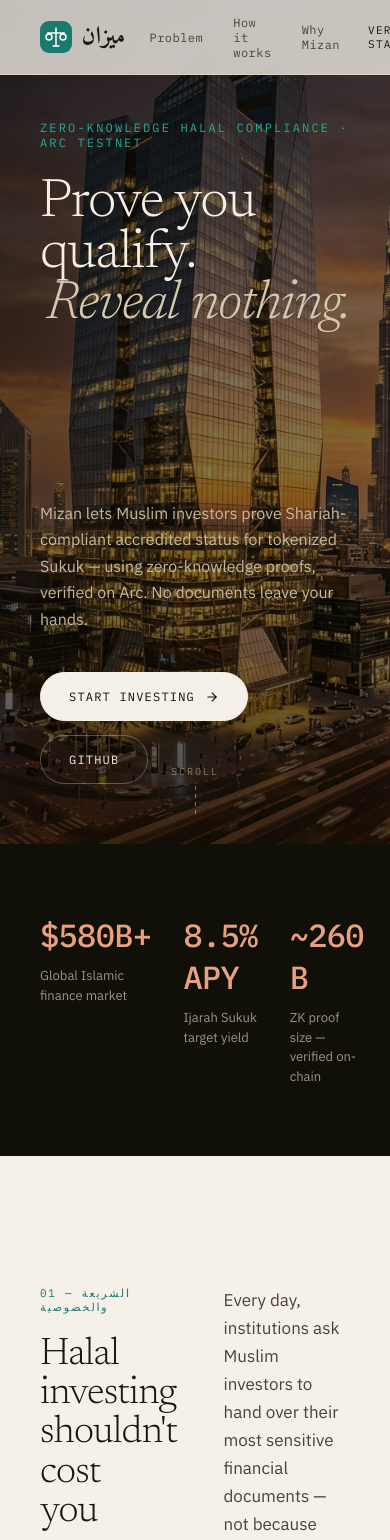
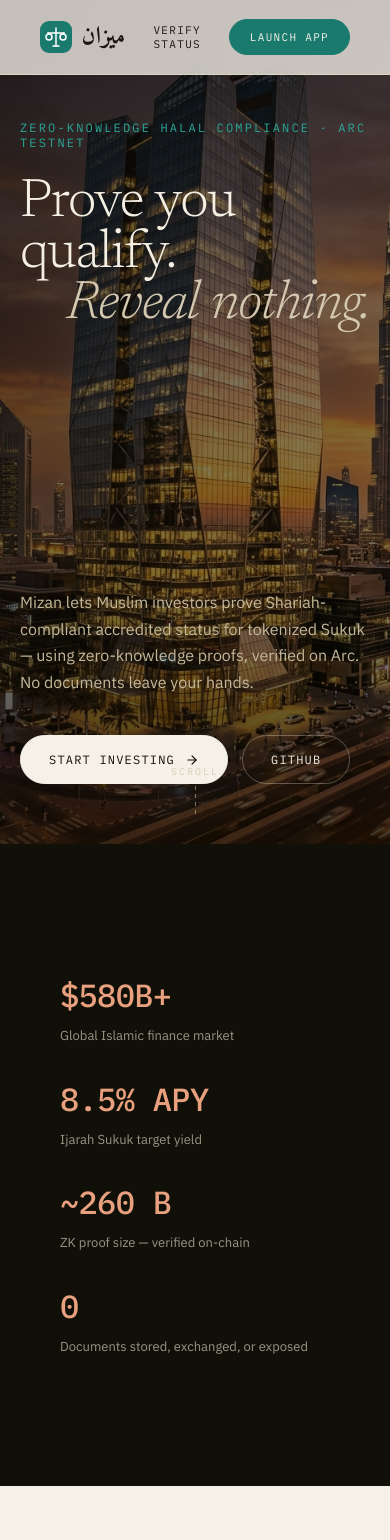
Before and after one commit to Olalolo22/Mizan, a Next.js app in the folder frontend/: page / in a window 390 px wide. Shown: the top 1540 px of the page. Built offline with nearby package versions, Linux system fonts and the light colour scheme.

Commit message:
style: add mobile responsive grid classes for landing and dashboard pages

```diff
--- a/frontend/src/app/dashboard/page.tsx
+++ b/frontend/src/app/dashboard/page.tsx
@@ -123,7 +123,7 @@
       </div>
 
       {/* Top cards */}
-      <div style={{ display: "grid", gridTemplateColumns: "1fr 1fr", gap: "1.5rem", marginBottom: "2rem" }}>
+      <div className="dashboard-grid" style={{ display: "grid", gridTemplateColumns: "1fr 1fr", gap: "1.5rem", marginBottom: "2rem" }}>
 
         {/* Holdings */}
         <div className="glass-panel" style={{ padding: "2rem 2.25rem", position: "relative", overflow: "hidden" }}>
--- a/frontend/src/app/globals.css
+++ b/frontend/src/app/globals.css
@@ -471,3 +471,69 @@
   background: linear-gradient(90deg, var(--emerald), #06b6d4);
   box-shadow: 0 0 8px var(--emerald-glow);
 }
+
+/* ── RESPONSIVE UTILITIES ── */
+.responsive-grid {
+  display: grid;
+}
+
+@media (max-width: 900px) {
+  .responsive-grid.grid-4,
+  .responsive-grid.grid-3,
+  .responsive-grid.grid-2,
+  .responsive-grid.grid-footer,
+  .responsive-grid.grid-hero-stats {
+    grid-template-columns: 1fr !important;
+  }
+
+  .responsive-grid.grid-steps {
+    grid-template-columns: 1fr !important;
+    gap: 12px !important;
+  }
+
+  .responsive-grid.grid-steps .step-icon-col {
+    display: none;
+  }
+
+  .nav-menu {
+    display: none !important;
+  }
+
+  .hero-headline {
+    font-size: clamp(2.5rem, 12vw, 4rem) !important;
+  }
+
+  .hero-headline-sub {
+    font-size: clamp(2rem, 10vw, 3rem) !important;
+  }
+
+  section {
+    padding-left: 20px !important;
+    padding-right: 20px !important;
+    padding-top: 60px !important;
+    padding-bottom: 60px !important;
+  }
+
+  header {
+    padding-left: 20px !important;
+    padding-right: 20px !important;
+  }
+
+  .steps-row {
+    flex-direction: column;
+    align-items: flex-start;
+    gap: 1rem;
+  }
+
+  .step-connector {
+    display: none;
+  }
+
+  .dashboard-grid {
+    grid-template-columns: 1fr !important;
+  }
+
+  .navbar-inner {
+    padding: 1rem 20px !important;
+  }
+}
--- a/frontend/src/app/page.tsx
+++ b/frontend/src/app/page.tsx
@@ -70,7 +70,7 @@
       }}>
         <div style={{ maxWidth: 1300, margin: "0 auto", padding: "14px 40px", display: "flex", alignItems: "center", justifyContent: "space-between", gap: 24 }}>
           <MizanLogo light />
-          <div style={{ display: "flex", alignItems: "center", gap: 30, fontFamily: mono, fontSize: "12px", letterSpacing: "0.04em" }}>
+          <div className="nav-menu" style={{ display: "flex", alignItems: "center", gap: 30, fontFamily: mono, fontSize: "12px", letterSpacing: "0.04em" }}>
             <a href="#problem"  style={{ color: C.inkMid, textDecoration: "none" }}>Problem</a>
             <a href="#how"      style={{ color: C.inkMid, textDecoration: "none" }}>How it works</a>
             <a href="#why"      style={{ color: C.inkMid, textDecoration: "none" }}>Why Mizan</a>
@@ -160,7 +160,7 @@
 
       {/* ── STATS BAND (dark) ─────────────────────────────────────────────── */}
       <section style={{ background: C.dark, color: "#F3F1EA" }}>
-        <div style={{ maxWidth: 1300, margin: "0 auto", padding: "70px 40px", display: "grid", gridTemplateColumns: "repeat(4,1fr)", gap: 32 }}>
+        <div className="responsive-grid grid-hero-stats" style={{ maxWidth: 1300, margin: "0 auto", padding: "70px 40px", gridTemplateColumns: "repeat(4,1fr)", gap: 32 }}>
           {[
             { val: "$580B+", label: "Global Islamic finance market" },
             { val: "8.5% APY", label: "Ijarah Sukuk target yield" },
@@ -177,7 +177,7 @@
 
       {/* ── PROBLEM ──────────────────────────────────────────────────────── */}
       <section id="problem" style={{ maxWidth: 1300, margin: "0 auto", padding: "130px 40px" }}>
-        <div style={{ display: "grid", gridTemplateColumns: "minmax(0,0.9fr) minmax(0,1.1fr)", gap: 80, alignItems: "start" }}>
+        <div className="responsive-grid grid-2" style={{ gridTemplateColumns: "minmax(0,0.9fr) minmax(0,1.1fr)", gap: 80, alignItems: "start" }}>
           <div style={{ position: "sticky", top: 110 }}>
             <SectionLabel num="01" text="الشريعة والخصوصية" />
             <h2 style={{ margin: 0, fontFamily: serif, fontWeight: 300, fontSize: "clamp(2.4rem,4.4vw,4rem)", lineHeight: 1.02, letterSpacing: "-0.02em" }}>
@@ -209,7 +209,7 @@
               Not a checkbox wrapped in cryptography.
             </h2>
           </div>
-          <div style={{ display: "grid", gridTemplateColumns: "1fr 1fr", gap: 24 }}>
+          <div className="responsive-grid grid-2" style={{ gridTemplateColumns: "1fr 1fr", gap: 24 }}>
             {/* Left — old way */}
             <div style={{ background: "#F0EBE0", border: `1px solid ${C.creamDark}`, borderRadius: 4, padding: 40, display: "flex", flexDirection: "column", gap: 18 }}>
               <div style={{ fontFamily: mono, fontSize: "11px", letterSpacing: "0.12em", textTransform: "uppercase", color: "#9A937F" }}>Most compliance</div>
@@ -262,8 +262,8 @@
             body: "The proof is submitted to the HalalGate verifier contract on Arc Testnet. The contract checks the BN254 pairing on-chain, records the nullifier, and authorises the wallet to hold DCTS fractional Sukuk tokens — opening the Ijarah yield pool.",
           },
         ].map((s) => (
-          <div key={s.num} style={{ display: "grid", gridTemplateColumns: "80px 200px 1fr", gap: 32, alignItems: "start", padding: "34px 0", borderTop: `1px solid ${C.border}` }}>
-            <div style={{ fontFamily: mono, fontSize: 13, color: C.teal, letterSpacing: "0.08em" }}>{s.num}</div>
+          <div key={s.num} className="responsive-grid grid-steps" style={{ gridTemplateColumns: "80px 200px 1fr", gap: 32, alignItems: "start", padding: "34px 0", borderTop: `1px solid ${C.border}` }}>
+            <div className="step-icon-col" style={{ fontFamily: mono, fontSize: 13, color: C.teal, letterSpacing: "0.08em" }}>{s.num}</div>
             <div style={{ fontFamily: serif, fontSize: "1.7rem", fontWeight: 400, lineHeight: 1.1, letterSpacing: "-0.01em", display: "flex", alignItems: "flex-start", gap: "0.6rem", flexDirection: "column" }}>
               <span style={{ color: C.teal, marginBottom: "0.25rem", display: "flex" }}>{s.icon}</span>
               {s.title}
@@ -288,7 +288,7 @@
               Compliance that keeps the secret.
             </h2>
           </div>
-          <div style={{ display: "grid", gridTemplateColumns: "repeat(4,1fr)", gap: "1px", background: C.creamDark, border: `1px solid ${C.creamDark}`, borderRadius: 4, overflow: "hidden" }}>
+          <div className="responsive-grid grid-4" style={{ gridTemplateColumns: "repeat(4,1fr)", gap: "1px", background: C.creamDark, border: `1px solid ${C.creamDark}`, borderRadius: 4, overflow: "hidden" }}>
             {[
               { icon: <LockIcon size={18} />, num: "→ 01", title: "No sensitive documents stored", body: "The document never leaves your device. There is no honeypot database to breach, subpoena, or leak." },
               { icon: <ShieldCheckIcon size={18} />, num: "→ 02", title: "Privacy by default", body: "Zero-knowledge from the ground up. The chain learns only one bit: this wallet qualifies. Nothing about who, how much, or from where." },
@@ -315,7 +315,7 @@
           </h2>
         </div>
 
-        <div style={{ display: "grid", gridTemplateColumns: "1fr 1fr", gap: 0, border: `1px solid ${C.border}`, borderRadius: 4, overflow: "hidden" }}>
+        <div className="responsive-grid grid-2" style={{ gridTemplateColumns: "1fr 1fr", gap: 0, border: `1px solid ${C.border}`, borderRadius: 4, overflow: "hidden" }}>
           {/* Info */}
           <div style={{ padding: "3rem 3.5rem", background: C.cream }}>
             <div style={{ display: "flex", gap: "0.5rem", marginBottom: "1.5rem", flexWrap: "wrap" }}>
@@ -327,7 +327,7 @@
             </p>
 
             {/* Stats grid */}
-            <div style={{ display: "grid", gridTemplateColumns: "1fr 1fr", gap: "1px", background: C.border, border: `1px solid ${C.border}`, marginBottom: "2rem" }}>
+            <div className="responsive-grid grid-2" style={{ gridTemplateColumns: "1fr 1fr", gap: "1px", background: C.border, border: `1px solid ${C.border}`, marginBottom: "2rem" }}>
               {[
                 { label: "Target Yield", val: "8.5% APY", accent: true },
                 { label: "Asset Value",  val: "$120,000,000" },
@@ -390,7 +390,7 @@
           </div>
 
           {/* Trust cards */}
-          <div style={{ display: "grid", gridTemplateColumns: "repeat(3,1fr)", gap: "1px", background: C.darkAlt, border: `1px solid ${C.darkAlt}`, borderRadius: 4, marginTop: 80, overflow: "hidden" }}>
+          <div className="responsive-grid grid-3" style={{ gridTemplateColumns: "repeat(3,1fr)", gap: "1px", background: C.darkAlt, border: `1px solid ${C.darkAlt}`, borderRadius: 4, marginTop: 80, overflow: "hidden" }}>
             {[
               { tag: "Trust anchor", title: "DigiCert Trusted Root G4", body: "The same class of root certificate a browser uses to validate HTTPS — the chain DocuSign signs with. No custom trust assumptions." },
               { tag: "No middlemen", title: "No notary. No relay. No custodian.", body: "No relay server, no third-party trust assumption beyond a certificate authority already trusted throughout the internet." },
@@ -436,7 +436,7 @@
 
       {/* ── FOOTER ────────────────────────────────────────────────────────── */}
       <footer style={{ background: C.dark, color: "#F3F1EA", borderTop: `1px solid ${C.darkAlt}` }}>
-        <div style={{ maxWidth: 1300, margin: "0 auto", padding: "70px 40px 44px", display: "grid", gridTemplateColumns: "1.6fr 1fr 1fr 1fr", gap: 40 }}>
+        <div className="responsive-grid grid-footer" style={{ maxWidth: 1300, margin: "0 auto", padding: "70px 40px 44px", gridTemplateColumns: "1.6fr 1fr 1fr 1fr", gap: 40 }}>
           <div>
             <MizanLogo />
             <p style={{ margin: "18px 0 0", maxWidth: 300, fontSize: 14, lineHeight: 1.6, color: "#9A9484" }}>
```
